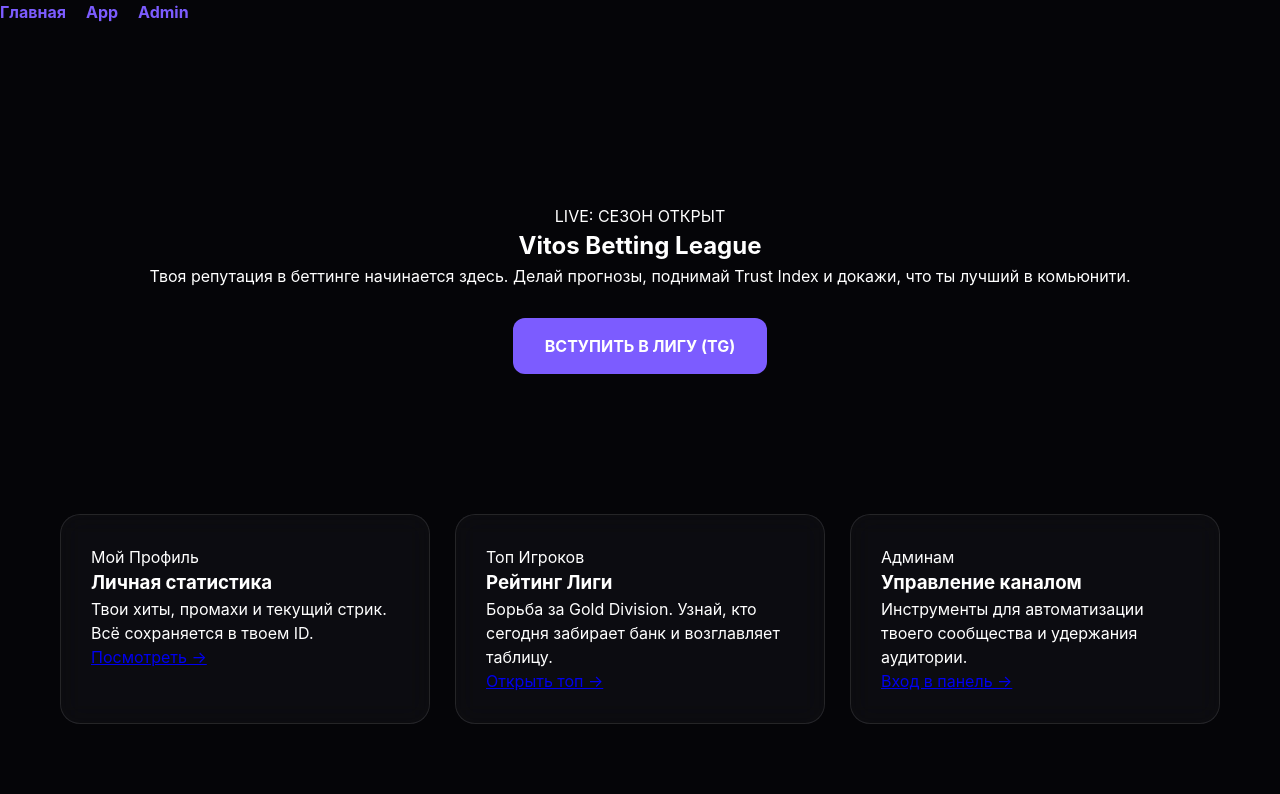
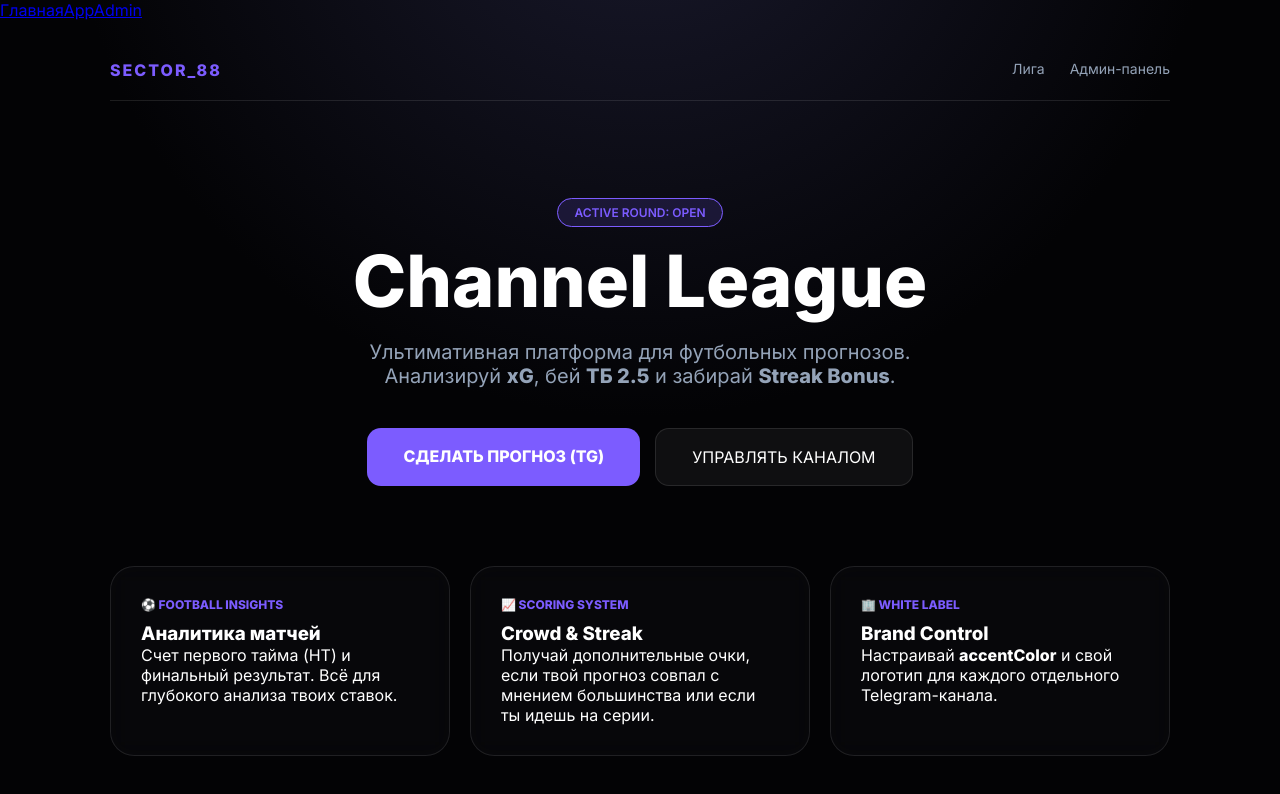
Before and after one commit to visitvitosatos-pixel/channel-league-mvp, a Next.js app: page /mini/vitos-club in a window 1280 px wide. Shown: the top 794 px of the page. Built offline with nearby package versions, Linux system fonts and the light colour scheme.

Commit message:
feat: sync frontend with football-centric prisma schema

```diff
--- a/app/globals.css
+++ b/app/globals.css
@@ -1,81 +1,50 @@
-/* Полный сброс, чтобы ссылки не слипались */
-* {
-  box-sizing: border-box;
-  margin: 0;
-  padding: 0;
-}
+@import url('https://fonts.googleapis.com/css2?family=Inter:wght@400;600;800&display=swap');
+
+* { box-sizing: border-box; margin: 0; padding: 0; }
 
 :root {
-  --bg-dark: #050508;
+  --bg: #030305;
   --accent: #7c5cff;
-  --glass: rgba(255, 255, 255, 0.03);
+  --accent-glow: rgba(124, 92, 255, 0.4);
+  --glass-border: rgba(255, 255, 255, 0.1);
+  --text-muted: #94a3b8;
 }
 
 body {
-  background-color: var(--bg-dark);
+  background-color: var(--bg);
   color: #fff;
   font-family: 'Inter', sans-serif;
-  line-height: 1.5;
-  overflow-x: hidden;
+  background-image: radial-gradient(circle at 50% -20%, #1a1a2e 0%, var(--bg) 50%);
+  min-height: 100vh;
 }
 
-/* Обертка лендинга */
-.landing-wrapper {
-  max-width: 1200px;
-  margin: 0 auto;
-  padding: 60px 20px;
-}
+.landing-wrapper { max-width: 1100px; margin: 0 auto; padding: 20px; }
 
-/* Навигация (чтобы ГлавнаяAppAdmin не слипались) */
-nav {
-  display: flex;
-  gap: 20px;
-  margin-bottom: 40px;
-}
+/* Навигация */
+.top-nav { display: flex; justify-content: space-between; padding: 20px 0; border-bottom: 1px solid var(--glass-border); margin-bottom: 60px; }
+.logo { font-weight: 800; letter-spacing: 2px; color: var(--accent); }
+.nav-links { display: flex; gap: 25px; }
+.nav-links a { text-decoration: none; color: var(--text-muted); font-size: 14px; transition: 0.3s; }
+.nav-links a:hover { color: #fff; }
 
-nav a {
-  color: var(--accent);
-  text-decoration: none;
-  font-weight: bold;
-}
-
-/* Секция Hero */
-.hero-section {
-  text-align: center;
-  padding: 80px 0;
-}
+/* Hero секция */
+.hero { text-align: center; padding: 40px 0 80px; }
+.hero h1 { font-size: clamp(40px, 8vw, 72px); font-weight: 800; line-height: 1.1; margin: 20px 0; }
+.lead { font-size: 20px; color: var(--text-muted); max-width: 600px; margin: 0 auto 40px; }
+.badge { background: rgba(124, 92, 255, 0.15); color: var(--accent); padding: 6px 16px; border-radius: 50px; font-size: 12px; font-weight: 600; border: 1px solid var(--accent); }
 
 /* Кнопки */
-.button-group {
-  display: flex;
-  gap: 15px;
-  justify-content: center;
-  margin-top: 30px;
-}
-
-.btn-main {
-  background: var(--accent);
-  padding: 16px 32px;
-  border-radius: 12px;
-  color: white;
-  text-decoration: none;
-  font-weight: bold;
-}
+.cta-group { display: flex; gap: 15px; justify-content: center; flex-wrap: wrap; }
+.btn-primary { background: var(--accent); color: #fff; padding: 18px 36px; border-radius: 14px; text-decoration: none; font-weight: 700; box-shadow: 0 0 20px var(--accent-glow); }
+.btn-secondary { background: rgba(255,255,255,0.05); color: #fff; padding: 18px 36px; border-radius: 14px; text-decoration: none; border: 1px solid var(--glass-border); }
 
 /* Сетка карточек */
-.features-grid {
-  display: grid;
-  grid-template-columns: repeat(auto-fit, minmax(300px, 1fr));
-  gap: 25px;
-  margin-top: 60px;
-}
+.features { display: grid; grid-template-columns: repeat(auto-fit, minmax(300px, 1fr)); gap: 20px; }
+.glass-node { background: rgba(255,255,255,0.02) !important; border: 1px solid var(--glass-border) !important; padding: 30px; border-radius: 24px; backdrop-filter: blur(10px); }
+.node-head { color: var(--accent); font-size: 12px; font-weight: 800; margin-bottom: 10px; }
 
-/* Стеклянная карточка */
-.info-card {
-  background: var(--glass) !important;
-  backdrop-filter: blur(15px);
-  border: 1px solid rgba(255, 255, 255, 0.1) !important;
-  padding: 30px;
-  border-radius: 20px;
-  text-align: left;
-}
+/* Анимация для рекламы */
+.pulse { animation: pulse-shadow 2s infinite; }
+@keyframes pulse-shadow { 0% { box-shadow: 0 0 0 0 var(--accent-glow); } 70% { box-shadow: 0 0 0 15px rgba(124, 92, 255, 0); } 100% { box-shadow: 0 0 0 0 rgba(124, 92, 255, 0); } }
+
+@media (max-width: 600px) { .top-nav { flex-direction: column; align-items: center; gap: 15px; } .hero h1 { font-size: 36px; } .btn-primary, .btn-secondary { width: 100%; text-align: center; } }
--- a/app/mini/[slug]/page.tsx
+++ b/app/mini/[slug]/page.tsx
@@ -4,44 +4,45 @@ import { GlassCard } from "@/components/GlassCard";
 export default function HomePage() {
   return (
     <main className="landing-wrapper">
-      {/* ПЕРВЫЙ ЭКРАН: Сразу в бой */}
-      <section className="hero-section">
-        <div className="hero-content">
-          <span className="status-badge live-pulse">LIVE: СЕЗОН ОТКРЫТ</span>
-          <h1>Vitos Betting League</h1>
-          <p className="description">
-            Твоя репутация в беттинге начинается здесь. Делай прогнозы, поднимай Trust Index и докажи, что ты лучший в комьюнити.
-          </p>
-          <div className="button-group">
-            {/* Кнопка "Вход" — самая яркая */}
-            <Link className="btn-main pulse-animation" href="/mini/vitos-club">
-              ВСТУПИТЬ В ЛИГУ (TG)
-            </Link>
-          </div>
+      <nav className="top-nav">
+        <div className="logo">SECTOR_88</div>
+        <div className="nav-links">
+          <Link href="/mini/vitos-club">Лига</Link>
+          <Link href="/admin/vitos-club">Админ-панель</Link>
+        </div>
+      </nav>
+
+      <section className="hero">
+        <span className="badge live-pulse">ACTIVE ROUND: OPEN</span>
+        <h1>Channel League</h1>
+        <p className="lead">
+          Ультимативная платформа для футбольных прогнозов.
+          Анализируй <strong>xG</strong>, бей <strong>ТБ 2.5</strong> и забирай <strong>Streak Bonus</strong>.
+        </p>
+
+        <div className="cta-group">
+          <Link href="/mini/vitos-club" className="btn-primary pulse">СДЕЛАТЬ ПРОГНОЗ (TG)</Link>
+          <Link href="/admin/vitos-club" className="btn-secondary">УПРАВЛЯТЬ КАНАЛОМ</Link>
         </div>
       </section>
 
-      {/* БОЕВОЙ КОМПЛЕКТ: Стеклянные карточки */}
-      <section className="features-grid">
-        <GlassCard className="info-card glass-effect">
-          <div className="card-status">Мой Профиль</div>
-          <h3>Личная статистика</h3>
-          <p>Твои хиты, промахи и текущий стрик. Всё сохраняется в твоем ID.</p>
-          <Link href="/mini/vitos-club" className="card-link">Посмотреть →</Link>
+      <section className="features">
+        <GlassCard className="glass-node">
+          <div className="node-head">⚽ FOOTBALL INSIGHTS</div>
+          <h3>Аналитика матчей</h3>
+          <p>Счет первого тайма (HT) и финальный результат. Всё для глубокого анализа твоих ставок.</p>
         </GlassCard>
 
-        <GlassCard className="info-card glass-effect">
-          <div className="card-status">Топ Игроков</div>
-          <h3>Рейтинг Лиги</h3>
-          <p>Борьба за Gold Division. Узнай, кто сегодня забирает банк и возглавляет таблицу.</p>
-          <Link href="/mini/vitos-club" className="card-link">Открыть топ →</Link>
+        <GlassCard className="glass-node">
+          <div className="node-head">📈 SCORING SYSTEM</div>
+          <h3>Crowd & Streak</h3>
+          <p>Получай дополнительные очки, если твой прогноз совпал с мнением большинства или если ты идешь на серии.</p>
         </GlassCard>
 
-        <GlassCard className="info-card glass-effect">
-          <div className="card-status">Админам</div>
-          <h3>Управление каналом</h3>
-          <p>Инструменты для автоматизации твоего сообщества и удержания аудитории.</p>
-          <Link href="/admin/vitos-club" className="card-link">Вход в панель →</Link>
+        <GlassCard className="glass-node">
+          <div className="node-head">🏢 WHITE LABEL</div>
+          <h3>Brand Control</h3>
+          <p>Настраивай <strong>accentColor</strong> и свой логотип для каждого отдельного Telegram-канала.</p>
         </GlassCard>
       </section>
     </main>
```
